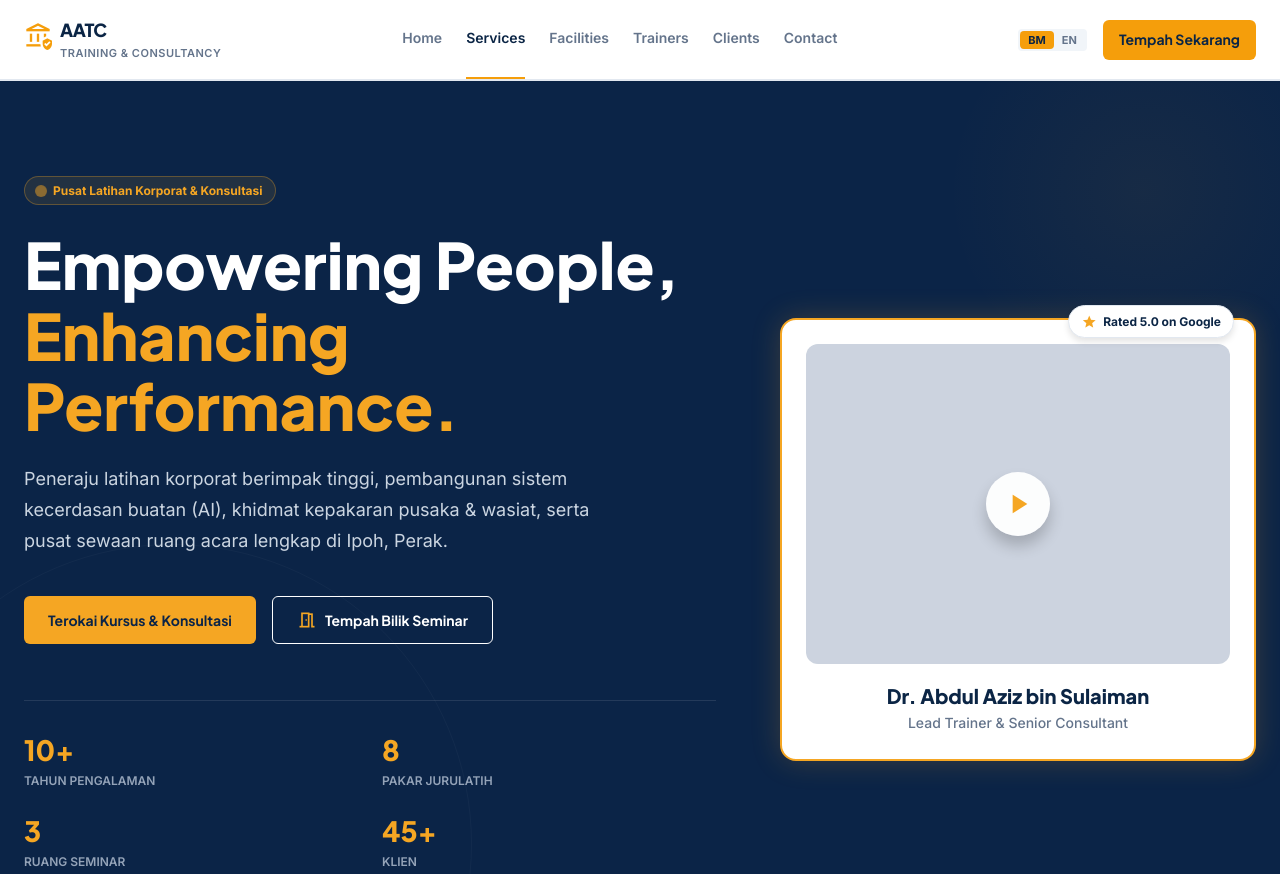
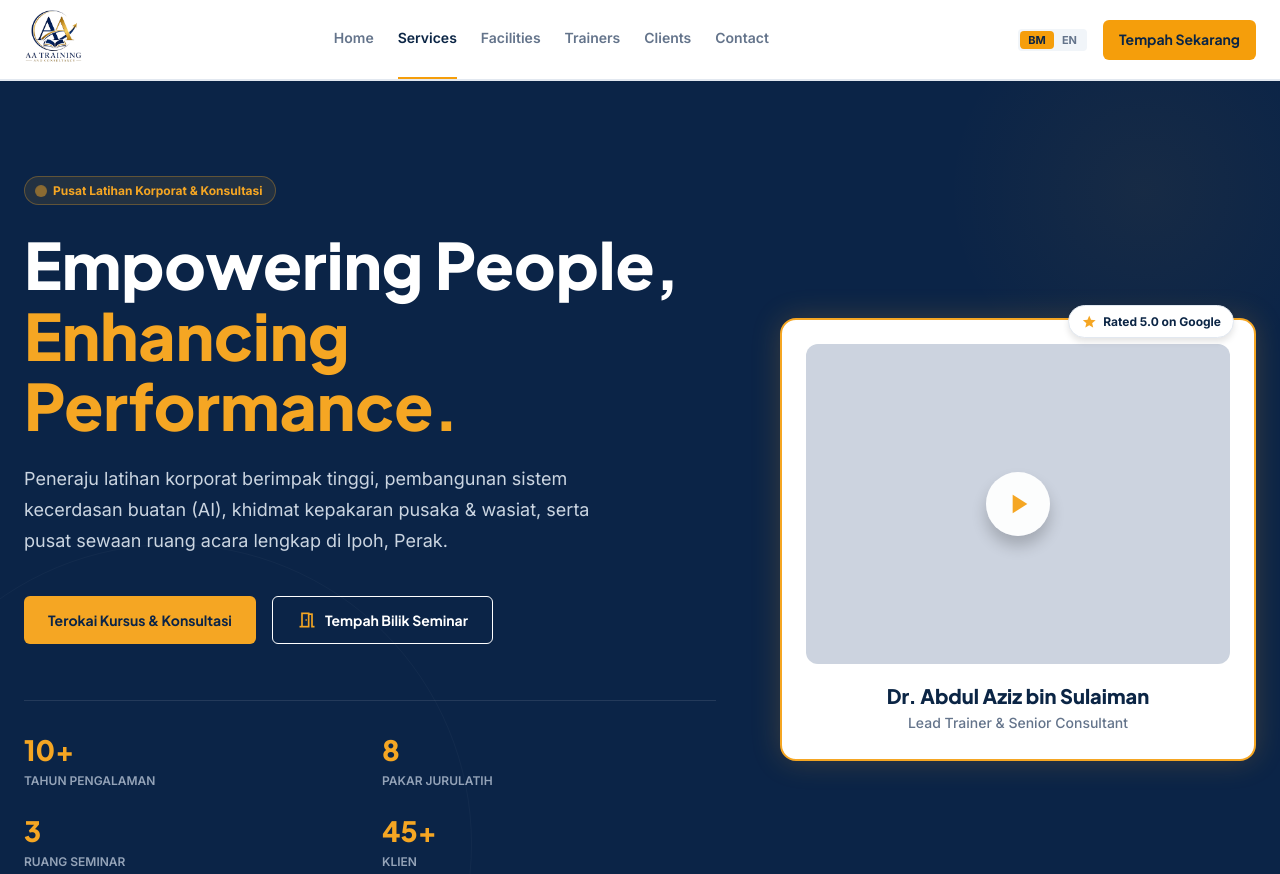
Before and after one commit to AATrainingConsultancy/AATraining-Consultancy-Website, a plain HTML site: page index.html in a window 1280 px wide. Shown: the top 874 px of the page. Drawn offline with nearby package versions, Linux system fonts and the light colour scheme.

Commit message:
Update header to use real company logo

```diff
--- a/index.html
+++ b/index.html
@@ -31,14 +31,7 @@
 
         <!-- Logo -->
         <a href="#" class="logo">
-          <div class="logo-placeholder">
-            <span class="material-symbols-outlined" style="font-size:28px;color:var(--secondary);">assured_workload</span>
-          </div>
-          <!-- Once you have a real logo: <img src="images/logo.png" alt="AATC Logo" class="logo-img"> -->
-          <div class="logo-text-wrapper">
-            <span class="logo-title"  id="logo-title">AATC</span>
-            <span class="logo-subtitle" id="logo-subtitle">TRAINING &amp; CONSULTANCY</span>
-          </div>
+          <img src="images/logo.png" alt="AATC Logo" class="logo-img" style="max-height: 60px; width: auto; object-fit: contain;">
         </a>
 
         <!-- Desktop nav — populated by JS -->
```
